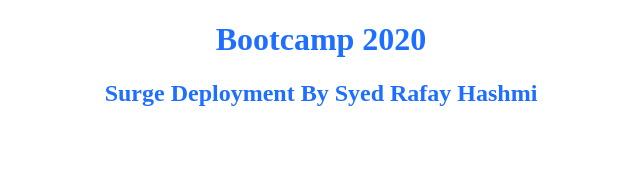
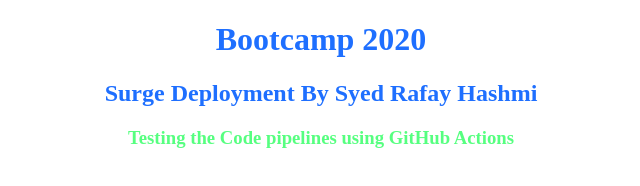
Before and after one commit to syedrafayhashmi/Bootcamp2020, a plain HTML site: page index.html in a window 1280 px wide. Shown: the whole page, without its empty margins (319-959 px from the left). Drawn offline with Linux system fonts and the light colour scheme.

Commit message:
test CI/CD pipelines

```diff
--- a/index.html
+++ b/index.html
@@ -9,6 +9,7 @@
 <body>
     <h1>Bootcamp 2020</h1>
     <h2>Surge Deployment By Syed Rafay Hashmi</h2>
+    <h3>Testing the Code pipelines using GitHub Actions</h3>
 
 </body>
 </html>
--- a/style.css
+++ b/style.css
@@ -2,3 +2,7 @@
     text-align: center;
      color:#1e6fff
 }
+h3{
+    text-align: center;
+    color:#00ff40a9
+}
```
